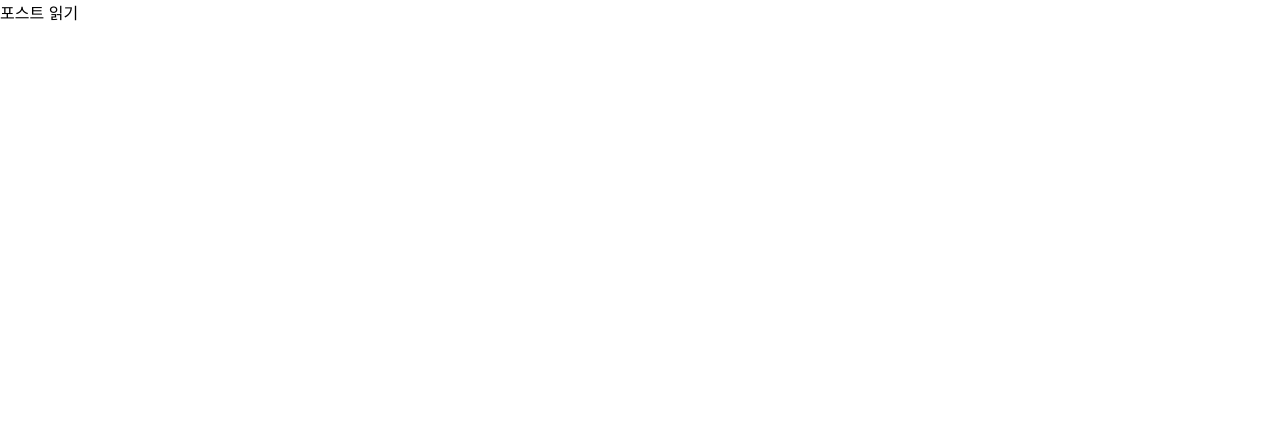
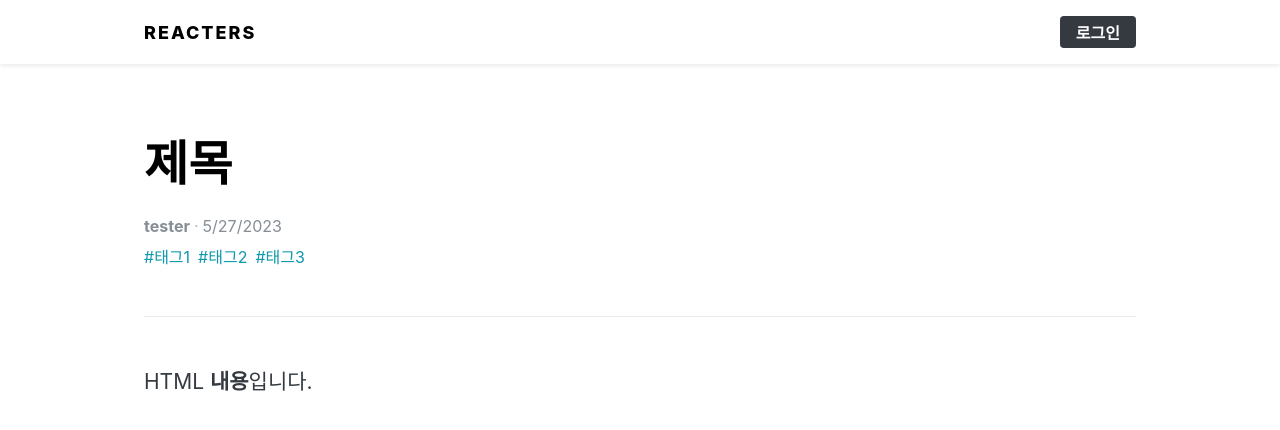
Before and after one commit to elsa-kim/React_prac_BLOG, a React (Create React App) app in the folder blog-frontend/: page /1/1 in a window 1280 px wide. Shown: the top 430 px of the page. Built offline with nearby package versions, Linux system fonts and the light colour scheme.

Commit message:
포스트 읽기 페이지 리덕스 모듈준비

```diff
--- /dev/null
+++ b/blog-frontend/src/components/post/PostViewer.js
@@ -0,0 +1,73 @@
+import React from 'react';
+import styled from 'styled-components';
+import palette from '../../lib/styles/palette';
+import Responsive from '../common/Responsive';
+
+const PostViewerBlock = styled(Responsive)`
+  margin-top: 4rem;
+`;
+const PostHead = styled.div`
+  border-bottom: 1px solid ${palette.gray[2]};
+  padding-bottom: 3rem;
+  margin-bottom: 3rem;
+  h1 {
+    font-size: 3rem;
+    line-height: 1.5;
+    margin: 0;
+  }
+`;
+const SubInfo = styled.div`
+  margin-top: 1rem;
+  color: ${palette.gray[6]};
+
+  /* span 사이 가운뎃점 문자 */
+  span + span:before {
+    color: ${palette.gray[5]};
+    padding-left: 0.25rem;
+    padding-right: 0.25rem;
+    content: '\\B7';
+  }
+`;
+
+const Tags = styled.div`
+  margin-top: 0.5rem;
+  .tag {
+    display: inline-block;
+    color: ${palette.cyan[7]};
+    text-decoration: none;
+    margin-right: 0.5rem;
+    &:hover {
+      color: ${palette.cyan[6]};
+    }
+  }
+`;
+const PostContent = styled.div`
+  font-size: 1.3125rem;
+  color: ${palette.gray[8]};
+`;
+
+const PostViewer = () => {
+  return (
+    <PostViewerBlock>
+      <PostHead>
+        <h1>제목</h1>
+        <SubInfo>
+          <span>
+            <b>tester</b>
+          </span>
+          <span>{new Date().toLocaleDateString()}</span>
+        </SubInfo>
+        <Tags>
+          <div className="tag">#태그1</div>
+          <div className="tag">#태그2</div>
+          <div className="tag">#태그3</div>
+        </Tags>
+      </PostHead>
+      <PostContent
+        dangerouslySetInnerHTML={{ __html: '<p>HTML <b>내용</b>입니다.</p>' }}
+      />
+    </PostViewerBlock>
+  );
+};
+
+export default PostViewer;
--- a/blog-frontend/src/lib/api/posts.js
+++ b/blog-frontend/src/lib/api/posts.js
@@ -2,3 +2,5 @@ import client from './client';
 
 export const writePost = ({ title, body, tags }) =>
   client.post('/api/posts', { title, body, tags });
+
+export const readPost = (id) => client.get(`/api/posts/${id}`);
--- a/blog-frontend/src/modules/index.js
+++ b/blog-frontend/src/modules/index.js
@@ -4,15 +4,18 @@ import auth, { authSaga } from './auth';
 import loading from './loading';
 import user, { userSaga } from './user';
 import write, { writeSaga } from './write';
+import post, { postSaga } from './post';
 
 const rootReducer = combineReducers({
   auth,
   loading,
   user,
   write,
+  post,
 });
 
 export function* rootSaga() {
-  yield all([authSaga(), userSaga(), writeSaga()]);
+  yield all([authSaga(), userSaga(), writeSaga(), postSaga()]);
 }
+
 export default rootReducer;
--- /dev/null
+++ b/blog-frontend/src/modules/post.js
@@ -0,0 +1,40 @@
+import { createAction, handleActions } from 'redux-actions';
+import createRequestSaga, {
+  createRequestActionTypes,
+} from '../lib/createRequestSaga';
+import * as postsAPI from '../lib/api/posts';
+import { takeLatest } from 'redux-saga/effects';
+
+const [READ_POST, READ_POST_SUCCESS, READ_POST_FAILURE] =
+  createRequestActionTypes('post/READ_POST');
+const UNLOAD_POST = 'post/UNLOAD_POST'; // 포스트 페이지에서 벗어날 때 데이터 비우기
+
+export const readPost = createAction(READ_POST, (id) => id);
+export const unloadPost = createAction(UNLOAD_POST);
+
+const readPostSaga = createRequestSaga(READ_POST, postsAPI.readPost);
+export function* postSaga() {
+  yield takeLatest(READ_POST, readPostSaga);
+}
+
+const initialState = {
+  post: null,
+  error: null,
+};
+
+const post = handleActions(
+  {
+    [READ_POST_SUCCESS]: (state, { payload: post }) => ({
+      ...state,
+      post,
+    }),
+    [READ_POST_FAILURE]: (state, { payload: error }) => ({
+      ...state,
+      error,
+    }),
+    [UNLOAD_POST]: () => initialState,
+  },
+  initialState,
+);
+
+export default post;
--- a/blog-frontend/src/pages/PostPage.js
+++ b/blog-frontend/src/pages/PostPage.js
@@ -1,7 +1,14 @@
 import React from 'react';
+import HeaderContainer from '../containers/common/HeaderContainer';
+import PostViewer from '../components/post/PostViewer';
 
 const PostPage = () => {
-  return <div>포스트 읽기</div>;
+  return (
+    <>
+      <HeaderContainer />
+      <PostViewer />
+    </>
+  );
 };
 
 export default PostPage;
```
Also changed, not shown: 1 other file (tests, documents, lock files or other folders).
